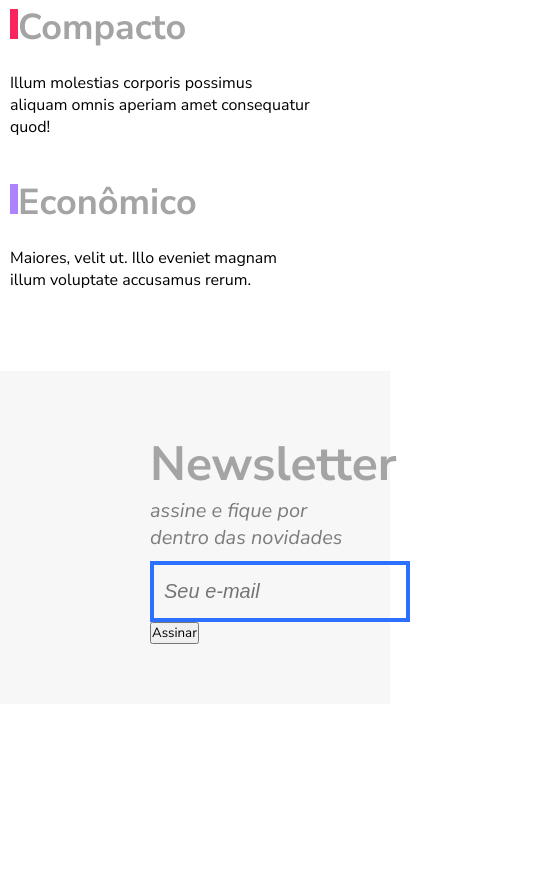
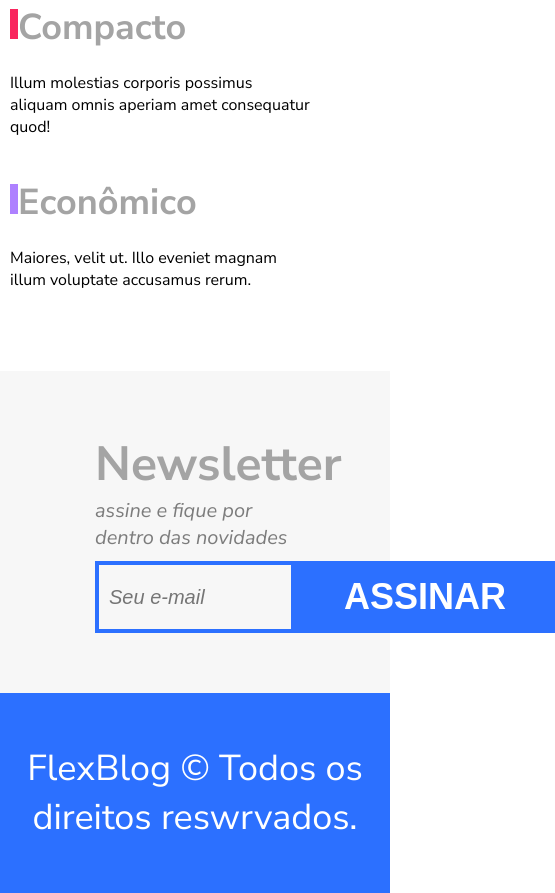
Before and after one commit to Isidoro-D/Flexblog, a plain HTML site: page index.html in a window 390 px wide. Shown: the part 6092-6985 px from the top of the page, 555 px wide, since content can reach past the window. Before the commit the page ends 6796 px from the top, so only its background shows below. Drawn offline with Linux system fonts and the light colour scheme.

Commit message:
Atualização do responsivel

```diff
--- a/css/style.css
+++ b/css/style.css
@@ -297,6 +297,7 @@
     padding: 60px 140px;
     display: flex;
     flex-wrap: wrap;
+    justify-content: center;
 }
 
 .newsletter-info {
@@ -321,9 +322,8 @@
 .newsletter-form {
     min-width: 260px;
     width: 300px;
-    margin: 0 10px;
+    margin-left: 60px;
     display: flex;
-    flex-wrap: wrap;
     align-self: center;
 }
 
@@ -340,3 +340,32 @@
     margin: 0;
     border-radius: 0;
 }
+
+.newsletter-form button {
+    min-width: 260px;
+    width: 260px;
+    font-family: 'nunito', Arial, Helvetica, sans-serif;
+    font-size: 2.25em;
+    font-weight: bold;
+    text-transform: uppercase;
+    background-color: var(--Background-blue-Bright);
+    color: white;
+    margin: 0;
+    border: none;
+    padding: 15px 10px;
+    cursor: pointer;
+}
+
+.footer {
+    display: flex;
+    background: var(--Background-blue-Bright);
+    align-items: center;
+    height: 200px;
+}
+
+footer p {
+    text-align: center;
+    font-size: 2.25em;
+    color: white;
+    margin: 0 auto;
+}
--- a/index.html
+++ b/index.html
@@ -151,12 +151,16 @@
             <h2>Newsletter</h2>
             <p>assine e fique por dentro das novidades</p>
         </div>
-        <form action="" class="newsletter-form">
+        <form action="#submit" class="newsletter-form">
             <input type="text" placeholder="Seu e-mail">
             <button type="submit">Assinar</button>
         </form>
     </section>
 
+    <footer class="footer">
+        <p>FlexBlog © Todos os direitos reswrvados. </p>
+    </footer>
+
 </body>
 
 </html>
```
